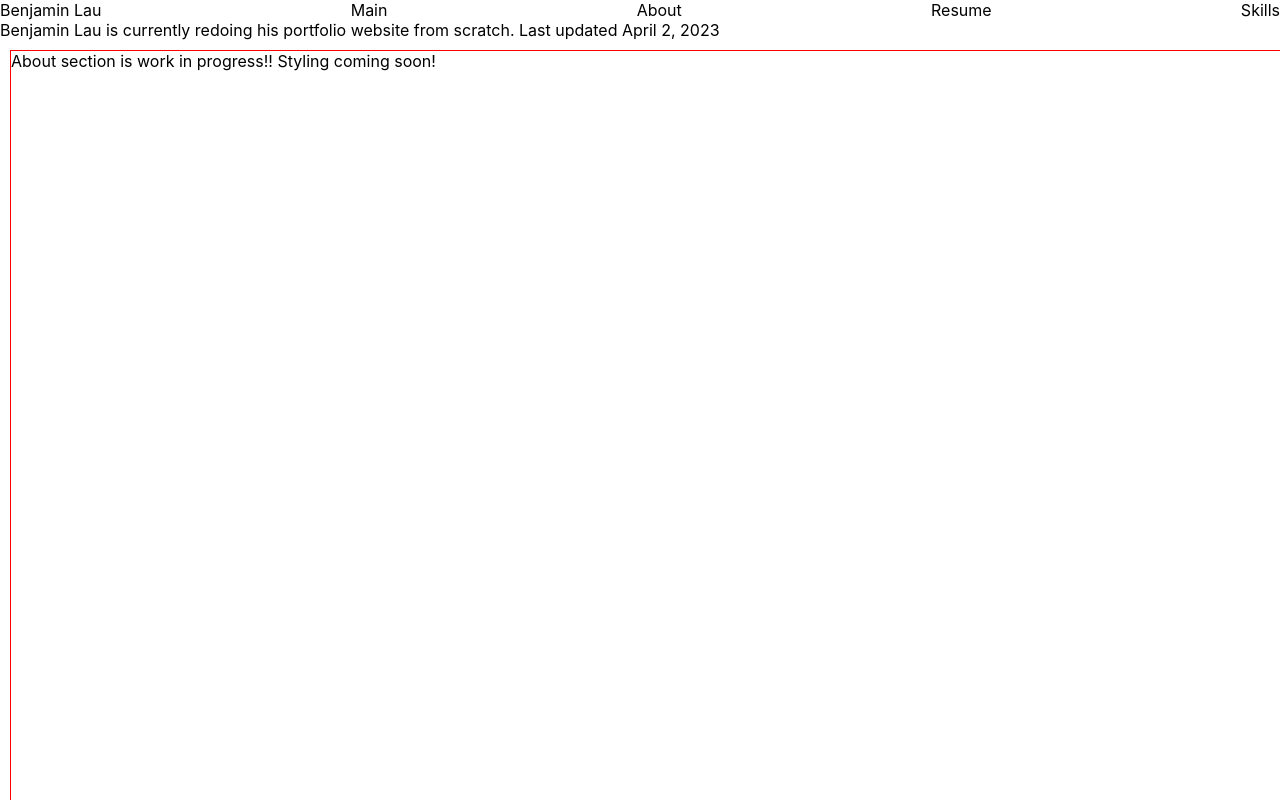
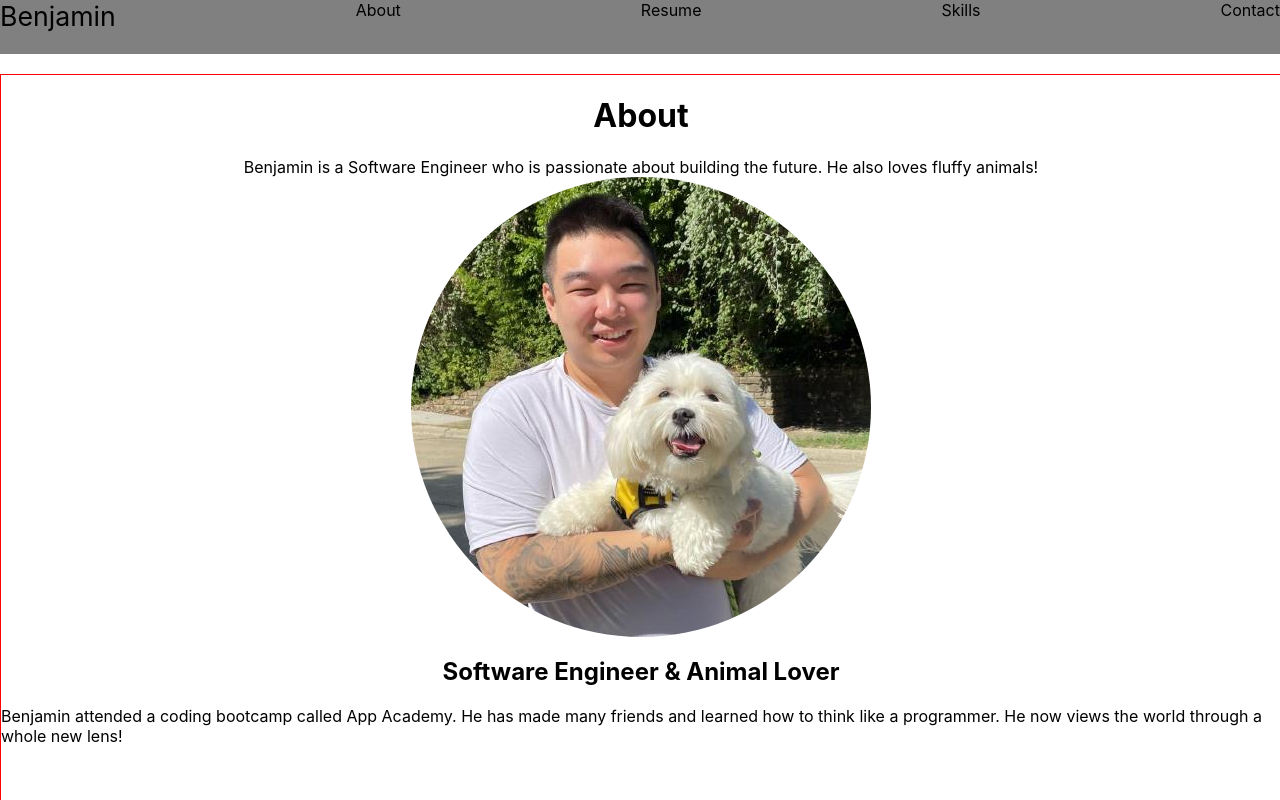
Before and after one commit to BenjaminKHLau/BenjaminKHLau.github.io, a React (Create React App) app: page / in a window 1280 px wide. Shown: the top 800 px of the page. Built offline with nearby package versions, Linux system fonts and the light colour scheme.

Commit message:
about page work in progress

```diff
--- a/src/components/about.js
+++ b/src/components/about.js
@@ -1,11 +1,25 @@
-
+import kiwi from "../pics/about.jpg"
 
 
 function About(){
 
     return(
         <div id="about">
-        About section is work in progress!! Styling coming soon!
+            <h1>About</h1>
+            <div className="about">Benjamin is a Software Engineer who is passionate about building the future. He also loves fluffy animals!</div>
+            <img className="about-img" src={kiwi}/>
+            <h2>Software Engineer & Animal Lover</h2>
+            <div className="about-desc">Benjamin attended a coding bootcamp called App Academy. He has made many friends and learned how to think like a programmer. He now views the world through a whole new lens!</div>
+
+            <div className="testimonials">
+                <div className="t-name"></div>
+                <div className="t-t"></div>
+                <div className="t-name"></div>
+                <div className="t-t"></div>
+                <div className="t-name"></div>
+                <div className="t-t"></div>
+
+            </div>
         </div>
     )
 }
--- a/src/components/navbar.css
+++ b/src/components/navbar.css
@@ -1,10 +1,34 @@
+* {
+    font-family: Circular, -apple-system, BlinkMacSystemFont, Roboto, Helvetica Neue, sans-serif;
+}
+
 nav {
     display: flex;
     flex-direction: row;
     justify-content: space-between;
+    position: fixed;
+    top: 0;
+    width: 100%;
+    height: 54px;
+    overflow: hidden;
+    background-color: grey;
+}
+
+.logoname {
+    display: flex;
+    font-size: 20pt;
 }
 
 .navigation {
     display: flex;
     cursor: pointer;
+    transition-duration: 200ms;
+
 }
+.navigation-active{
+    display: flex;
+    cursor: pointer;
+    color: blue;
+    font-size: 16pt;
+    transition-duration: 200ms;
+}
--- a/src/components/navbar.js
+++ b/src/components/navbar.js
@@ -1,17 +1,36 @@
-import { NavLink} from "react-router-dom";
-import {Link} from "react-scroll";
+import React, { useState, useEffect } from "react";
+import { NavLink } from "react-router-dom";
+import { Link } from "react-scroll";
 import "./navbar.css";
-import "./style.css"
+import "./style.css";
 
 function Nav() {
+  // // to change burger classes
+  // const [burger_class, setBurgerClass] = useState("burger-bar unclicked");
+  // const [menu_class, setMenuClass] = useState("menu hidden");
+  // const [isMenuClicked, setIsMenuClicked] = useState(false);
+
+  // // toggle burger menu change
+  // const updateMenu = () => {
+  //   if (!isMenuClicked) {
+  //     setBurgerClass("burger-bar clicked");
+  //     setMenuClass("menu visible");
+  //   } else {
+  //     setBurgerClass("burger-bar unclicked");
+  //     setMenuClass("menu hidden");
+  //   }
+  //   setIsMenuClicked(!isMenuClicked);
+  // };
 
   return (
     <nav>
       <Link to="/" className="logoname">
-        Benjamin Lau
+        Benjamin
       </Link>
-
-      <Link
+      {/* <div className="dropdown">
+        <div className="dropbtn" onClick={updateMenu}>Dropdown</div>
+        <div className="dropdown-content"> */}
+          {/* <Link
             to="/"
             spy={true}
             smooth={true}
@@ -20,7 +39,7 @@ function Nav() {
             activeClass="navigation-active"
           >
             Main
-      </Link>
+          </Link> */}
 
           <Link
             to="about"
@@ -55,6 +74,19 @@ function Nav() {
             Skills
           </Link>
 
+          <Link
+            to="contact"
+            spy={true}
+            smooth={true}
+            duration={500}
+            className="navigation"
+            activeClass="navigation-active"
+          >
+            Contact
+          </Link>
+        {/* </div>
+      </div> */}
+
       {/* <NavLink to="/">Main</NavLink>
       <NavLink to="/about">About</NavLink>
       <NavLink to="/resume">Resume</NavLink>
--- a/src/components/style.css
+++ b/src/components/style.css
@@ -3,15 +3,19 @@
     height: 100vw;
     width: 100vw;
     border: 1px solid red;
-    margin: 10px;
+    margin-top: 54px;
     /* cursor: pointer; */
+    flex-direction: column;
+    /* justify-content: center; */
+    align-items: center;
+    z-index: -1;
 }
 #resume{
     display: flex;
     height: 100vw;
     width: 100vw;
     border: 1px solid green;
-    margin: 10px;
+    /* margin: 10px; */
     /* cursor: pointer; */
 }
 #skills{
@@ -19,6 +23,11 @@
     height: 100vw;
     width: 100vw;
     border: 1px solid blue;
-    margin: 10px;
+    /* margin: 10px; */
     /* cursor: pointer; */
 }
+
+.about-img {
+    display: flex;
+    border-radius: 100%;
+}
```
Also changed, not shown: src/pics/about.jpg (added). Lines whose indentation alone changed are shown as unchanged.
